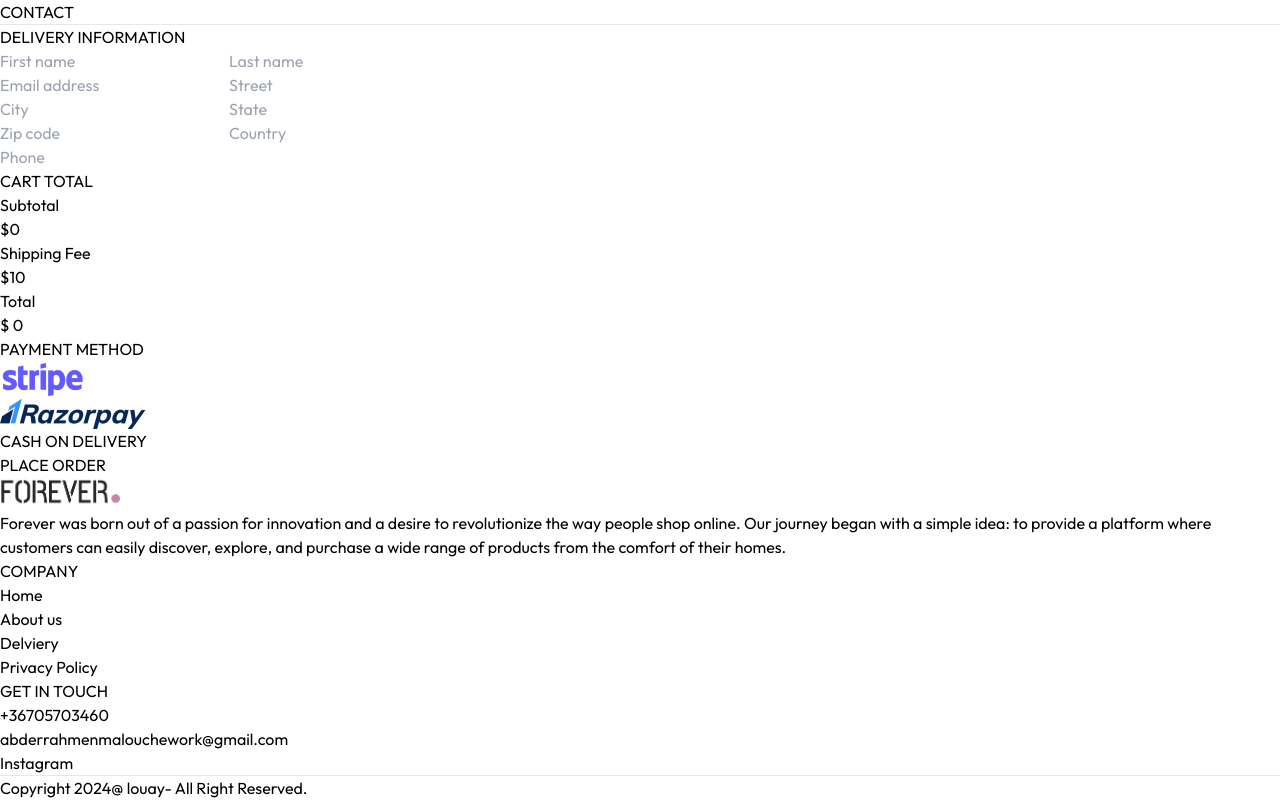
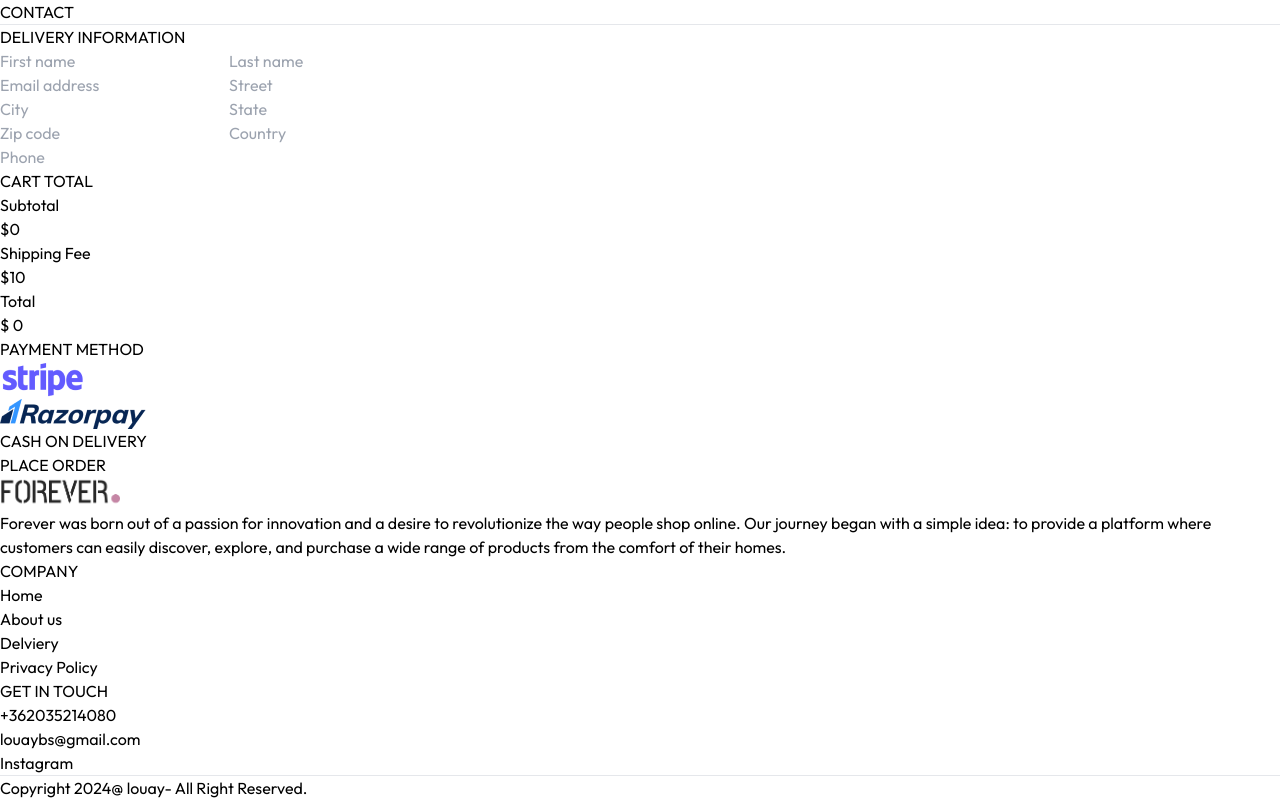
Before and after one commit to Abderrahmen-Malouche/e-commerce, a React (Vite) app in the folder frontend/: page /place_order in a window 1280 px wide. Shown: the part 382-1182 px from the top of the page. Built offline with nearby package versions, Linux system fonts and the light colour scheme; no server answers.

Commit message:
Update Footer.jsx

```diff
--- a/frontend/src/components/Footer.jsx
+++ b/frontend/src/components/Footer.jsx
@@ -21,8 +21,8 @@ const Footer = () => {
         <div className='flex flex-col gap-8'>
             <h1 className='font-semibold text-xl'>GET IN TOUCH</h1>
             <ul className='flex flex-col gap-2 text-gray-600 text-sm cursor-pointer'>
-                <li>+36705703460</li>
-                <li>abderrahmenmalouchework@gmail.com</li>
+                <li>+362035214080</li>
+                <li>louaybs@gmail.com</li>
                 <li>Instagram</li>
             </ul>
         </div>
```
